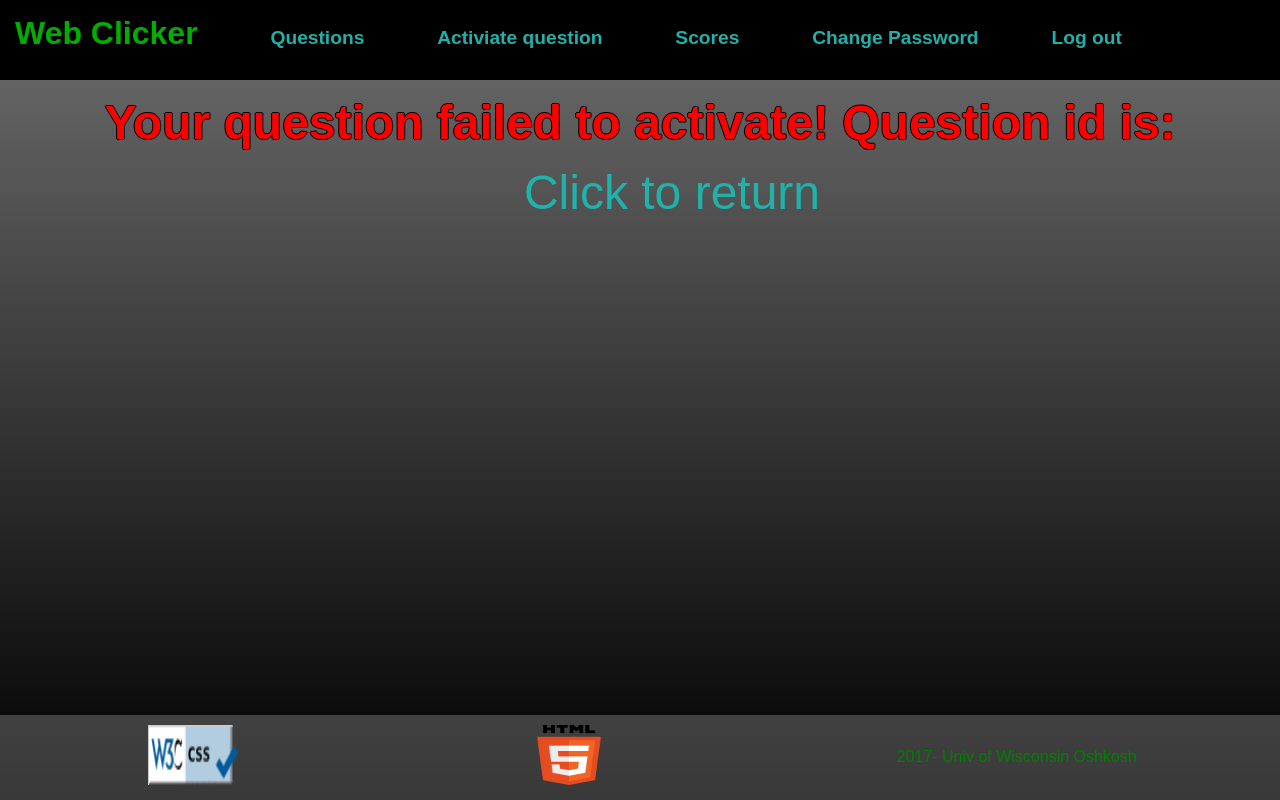
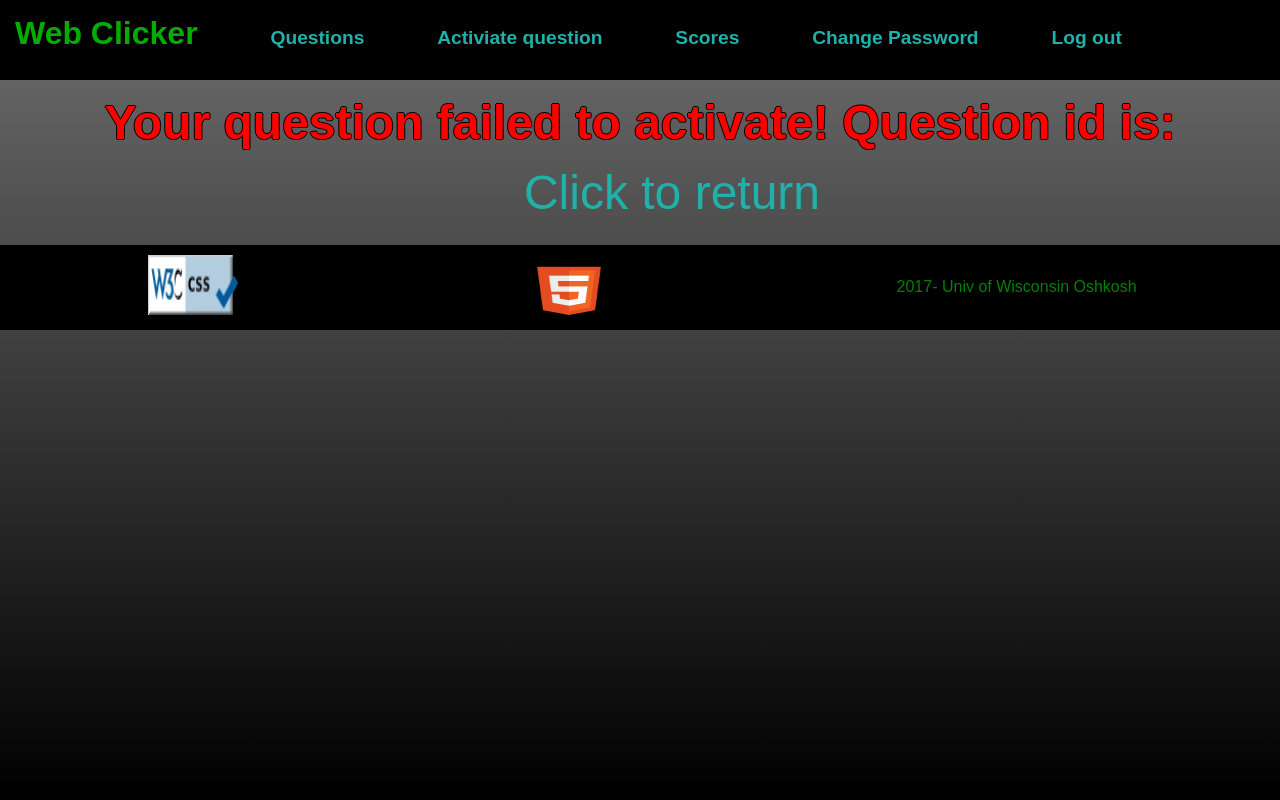
Before and after one commit to LazyFish77/web-clicker, a PHP site: page /Instructor/activate-question.php in a window 1280 px wide. Run offline with PHP 8.4, Linux system fonts and the light colour scheme; data that the repository does not hold is empty.

Commit message:
fix(gradient): gradient extends properly;

```diff
--- a/Client/login-page.css
+++ b/Client/login-page.css
@@ -13,7 +13,8 @@ html {
     width: 100%;
     height: 100%;
     min-height: 100%;
-    background: linear-gradient(rgb(110, 110, 110), black)
+    background: linear-gradient(rgb(110, 110, 110), black);
+    background-attachment: fixed;
 }
 
 #navheader {
@@ -254,14 +255,16 @@ li {
     margin-bottom: 15px;
 }
 #footer {
-    position: absolute;
+    /* position: fixed; */
+    left: 0;
     bottom: 0;
+    margin-top: 25px;
     width: 100%;
     height: 85px;
     display: flex;
     flex-direction: row;
     justify-content: space-around;
-    background-color: rgba(255, 255, 255, 0.218);
+    background-color: rgba(0, 0, 0, 1.0);
 }
 .footerimage{
     position: relative;
```
